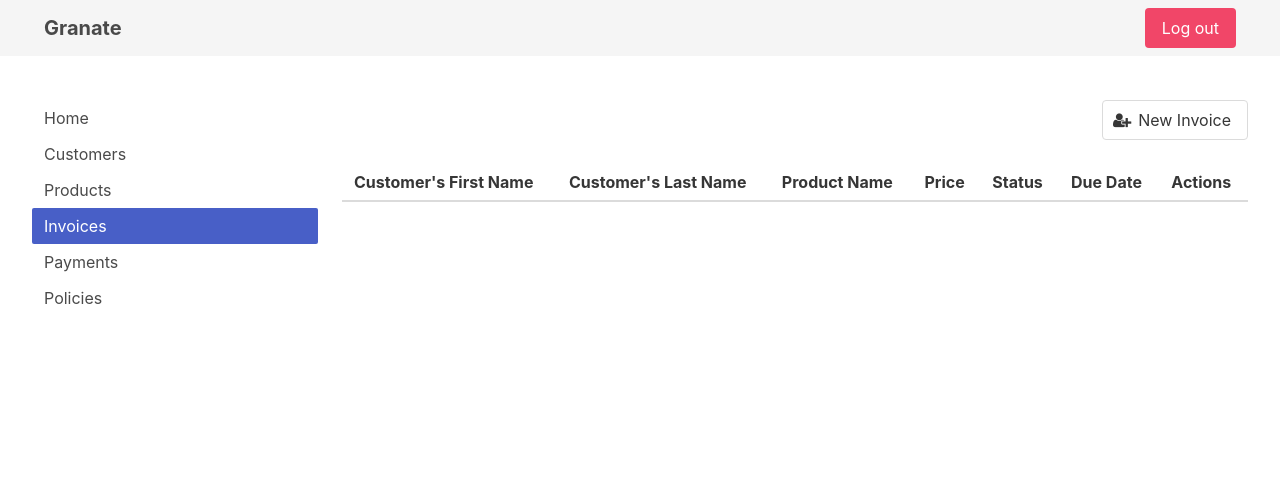
After one commit to BrandonOdiwuor/insurance-agency-management, a Flask app: page /invoices/ in a window 1280 px wide. The commit adds this page. Shown: the top 503 px of the page. Run offline with Flask 2, Linux system fonts and the light colour scheme; a user stored in the database is signed in; data that the repository does not hold is empty.

Commit message:
add invoice pages

```diff
--- a/app/controllers.py
+++ b/app/controllers.py
@@ -129,6 +129,9 @@ def update_invoice_status(invoice_id, status):
 def get_invoice(invoice_id):
     return Invoice.query.filter_by(id=invoice_id).first()
 
+def get_invoices():
+    return Invoice.query.all()
+
 
 def create_payment(payment_payload):
     new_payment = Payment(
--- /dev/null
+++ b/app/templates/invoices.html
@@ -0,0 +1,61 @@
+{% extends "layout.html" %} {% include 'partials/login_navbar.html' %} {% block page %}
+<div class="container is-fluid">
+  <div class="columns" style="margin-top: 2em">
+    <div class="column">
+      {% include 'partials/sidenav.html' %}
+    </div>
+    <div class="column is-three-quarters">
+      <div class="level">
+        <div class="level-left"></div>
+        <div class="level-right">
+          <a href="/new-invoice" class="button">
+            <span class="icon">
+              <i class="fa fa-user-plus"></i>
+            </span>
+            <span>New Invoice</span>
+          </a>
+        </div>
+      </div>
+      <table class="table is-fullwidth">
+        <thead>
+          <tr>
+            <th>Customer's First Name</th>
+            <th>Customer's Last Name</th>
+            <th>Product Name</th>
+            <th>Price</th>
+            <th>Status</th>
+            <th>Due Date</th>
+            <th colspan="2">Actions</th>
+          </tr>
+        </thead>
+        <!-- <tbody>
+          {% for customer in customers %}
+          <tr>
+            <td>{{ customer.f_name }}</td>
+            <td>{{ customer.l_name }}</td>
+            <td>{{ '254%s' % customer.phone }}</td>
+            <td>{{ customer.email }}</td>
+            <td><a href="#" class="button">View</a></td>
+            <td>
+              {% if customer.is_active() %}
+              <a
+                href="{{'/update-customer-status/%s' % customer.id }}"
+                class="button is-danger"
+                >Deactivate</a
+              >
+              {% else %}
+              <a
+                href="{{'/update-customer-status/%s' % customer.id }}"
+                class="button"
+                >Activate</a
+              >
+              {% endif %}
+            </td>
+          </tr>
+          {% endfor %}
+        </tbody> -->
+      </table>
+    </div>
+  </div>
+</div>
+{% endblock page %}
--- a/app/templates/layout.html
+++ b/app/templates/layout.html
@@ -3,9 +3,10 @@
   <head>
     <meta charset="utf-8">
     <meta name="viewport" content="width=device-width, initial-scale=1">
-    <title>{{title}}</title>
+    <title>Granate</title>
     <link rel="stylesheet" href="../static/assets/font-awesome/css/font-awesome.min.css">
     <link rel="stylesheet" href="https://cdn.jsdelivr.net/npm/bulma@0.9.1/css/bulma.min.css">
+    <link rel="icon" href="../favicon.ico">
   </head>
   <body>
     <div class="">
--- a/app/templates/partials/sidenav.html
+++ b/app/templates/partials/sidenav.html
@@ -19,7 +19,10 @@
       > Products </a>
     </li>
     <li>
-      <a href="#"> Invoices </a>
+      <a
+        href="/invoices"
+        {% if request.path == '/invoices/' %} class="is-active"{% endif %}
+      > Invoices </a>
     </li>
     <li>
       <a href="#"> Payments </a>
--- a/app/templates/products.html
+++ b/app/templates/products.html
@@ -1,6 +1,6 @@
 {% extends "layout.html" %} {% include 'partials/login_navbar.html' %} {% block
 page %}
-<div class="container is fluid">
+<div class="container is-fluid">
   <div class="columns" style="margin-top: 2em">
     <div class="column">{% include 'partials/sidenav.html' %}</div>
     <div class="column is-three-quarters">
--- a/app/views.py
+++ b/app/views.py
@@ -3,7 +3,8 @@ from flask import Blueprint, request, render_template, \
     flash, g, session, redirect, url_for
 from app.forms import LoginForm, NewCustomerForm, SaleItemForm
 from app.controllers import verify_user, verify_customer, create_customer, \
-    get_customers, update_customer_status, get_items_of_sale, create_item_of_sale
+    get_customers, update_customer_status, get_items_of_sale, create_item_of_sale, \
+    get_invoices
 from utils.utils import decode_token
 
 mod_app = Blueprint('app', __name__, url_prefix='/')
@@ -133,3 +134,24 @@ def new_product():
         create_item_of_sale(sale_item_payload)
         return redirect(url_for('app.products'))
     return render_template("forms/product.html", form=form)
+
+@mod_app.route('/invoices/', methods=['GET'])
+@login_required
+def invoices():
+    invoices = get_invoices()
+    return render_template("invoices.html", invoices=invoices)
+
+@mod_app.route('/new-invoice/', methods=['GET', 'POST'])
+@login_required
+def new_invoice():
+    form = SaleItemForm(request.form)
+
+    # if form.validate_on_submit():
+    #     sale_item_payload = {
+    #         'name': form.name.data,
+    #         'category': form.category.data,
+    #         'price': form.price.data
+    #     }
+    #     create_item_of_sale(sale_item_payload)
+    #     return redirect(url_for('app.products'))
+    return render_template("forms/invoice.html", form=form)
```
Also changed, not shown: app/templates/forms/invoice.html (added, +28 -0 lines), app.db, app/favicon.ico (added).
